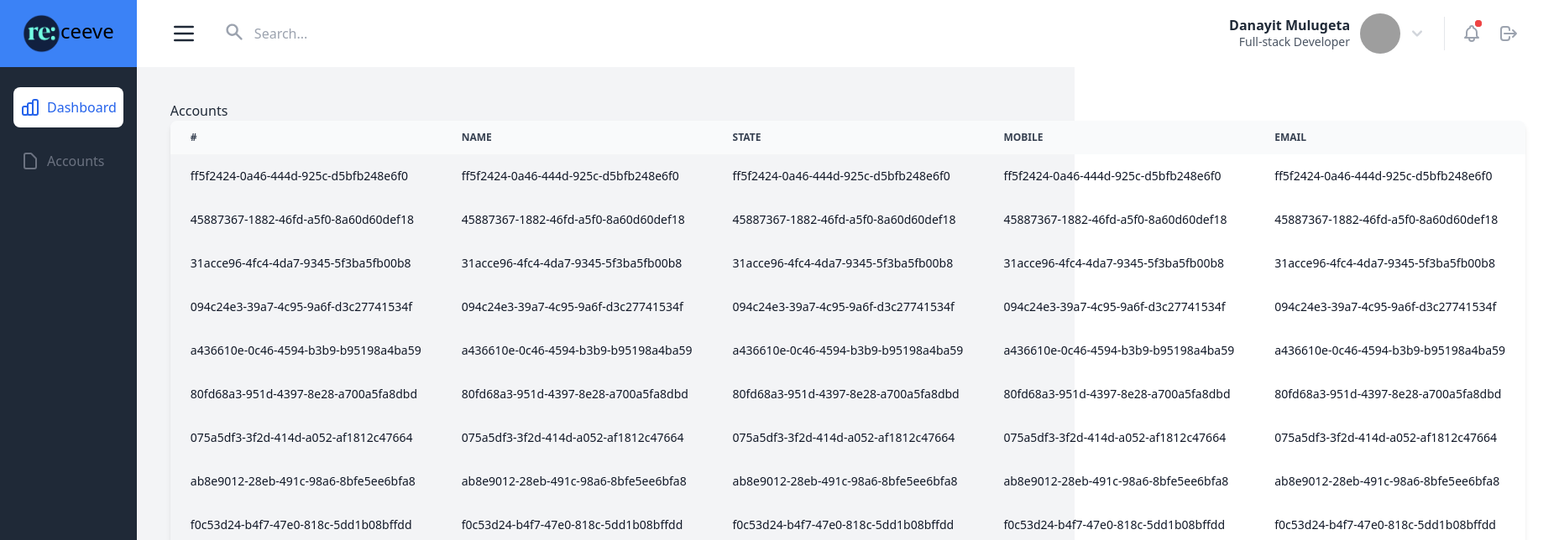
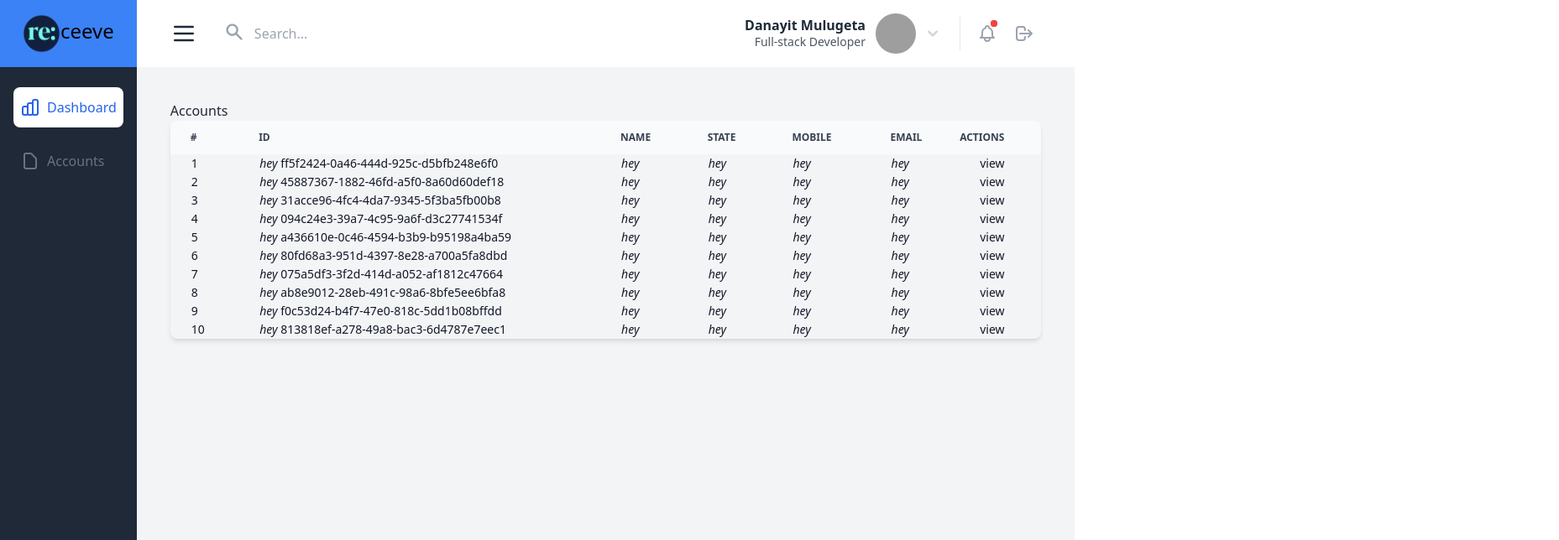
Before and after one commit to Dayni0603/receeve, a Vue app: page /accounts in a window 1280 px wide. Shown: the top 644 px of the page at 84% size, 1857 px wide, since content can reach past the window. Built offline with nearby package versions, Linux system fonts and the light colour scheme; data requests are answered from the project's data file; grey boxes are pictures that could not be loaded.

Commit message:
table component update

```diff
--- /dev/null
+++ b/src/components/Table-Component.vue
@@ -0,0 +1,64 @@
+<template>
+  <div>
+    <table class="w-full text-sm text-left text-gray-500 dark:text-gray-400">
+      <thead
+        class="text-xs text-gray-700 uppercase bg-gray-50 dark:bg-gray-700 dark:text-gray-400"
+      >
+        <th scope="col" class="py-3 px-6">#</th>
+        <th
+          scope="col"
+          class="py-3 px-6"
+          v-for="column in columns"
+          :key="column.id"
+        >
+          {{ column.text }}
+        </th>
+        <th v-if="actions !== undefined && actions.length != 0">Actions</th>
+      </thead>
+      <tbody>
+        <tr v-for="(item, i) in data" :key="item.id">
+          <td scope="row">
+            <span
+              class="py-4 px-6 font-medium text-gray-900 whitespace-nowrap dark:text-white"
+            >
+              {{ i + 1 }}</span
+            >
+          </td>
+          <td scope="row" v-for="column in columns" :key="column.id">
+            <span
+              class="py-4 px-6 font-medium text-gray-900 whitespace-nowrap dark:text-white"
+            >
+              <slot
+
+              ></slot>
+              {{ item[column.field] }}
+            </span>
+          </td>
+          <th v-if="actions !== undefined && actions.length != 0">
+            <span
+              v-for="(action, a) in actions"
+              :key="a"
+              class="py-4 px-6 font-medium text-gray-900 whitespace-nowrap dark:text-white"
+            >
+              <span @click="action.event">{{ action.name }}</span>
+            </span>
+          </th>
+        </tr>
+      </tbody>
+    </table>
+  </div>
+</template>
+
+<script lang="ts">
+import { Actions } from "@/interfaces/TableData";
+import { Component, Vue, Prop } from "vue-property-decorator";
+@Component
+export default class TableComponent extends Vue {
+  @Prop() data!: Array<any>;
+  @Prop() columns!: Array<any>;
+  @Prop() actions!: Array<Actions>;
+  mounted(): void {}
+}
+</script>
+
+<style scoped></style>
--- a/src/components/Table.vue
+++ /dev/null
@@ -1,40 +0,0 @@
-<template>
-  <div>
-    <table class="w-full text-sm text-left text-gray-500 dark:text-gray-400">
-      <thead
-        class="text-xs text-gray-700 uppercase bg-gray-50 dark:bg-gray-700 dark:text-gray-400"
-      >
-        <th scope="col" class="py-3 px-6" v-for="field in fields" :key="field">
-          {{ field }}
-        </th>
-      </thead>
-      <tbody>
-        <tr v-for="item in data" :key="item.id">
-          <th
-            scope="row"
-            class="py-4 px-6 font-medium text-gray-900 whitespace-nowrap dark:text-white"
-            v-for="field in fields"
-            :key="field"
-          >
-            {{ item.id }}
-          </th>
-        </tr>
-      </tbody>
-    </table>
-  </div>
-</template>
-
-<script lang="ts">
-import { Account } from "@/interfaces/account";
-// import { TableData } from "@/interfaces/TableData";
-import { Component, Vue, Prop } from "vue-property-decorator";
-@Component
-export default class Table extends Vue {
-  @Prop() msg!: string;
-  @Prop() data!: Array<Account>;
-  @Prop() fields!: [];
-  mounted(): void {}
-}
-</script>
-
-<style scoped></style>
--- a/src/pages/Accounts.vue
+++ b/src/pages/Accounts.vue
@@ -2,23 +2,36 @@
   <div>
     <h5>Accounts</h5>
     <div class="overflow-x-auto relative shadow-md sm:rounded-lg">
-      <Table :fields="fields" :data="accounts"></Table>
+      <TableComponent :columns="columns" :data="accounts" :actions="actions">
+        <template>
+          <i>hey</i>
+        </template>
+      </TableComponent>
     </div>
   </div>
 </template>
 <script lang="ts">
 import { Account } from "@/interfaces/account";
+import { Actions } from "@/interfaces/TableData";
 import { Component, Vue } from "vue-property-decorator";
-import Table from "../components/Table.vue";
-@Component({ components: { Table } })
+import TableComponent from "../components/Table-Component.vue";
+@Component({ components: { TableComponent } })
 export default class Accounts extends Vue {
-  isVisible: boolean = false;
   accounts: Array<Account> = [];
   links: string = "";
 
-  //An array of values for the data
-  accountData: Array<any> = [];
-  fields: Array<any> = ["#", "Name", "State", "Mobile", "Email"];
+  //An array of fields for the data
+  columns: Array<any> = [
+    { text: "ID", field: "id" },
+    { text: "Name", field: "name" },
+    { text: "State", field: "state" },
+    { text: "Mobile", field: "mobile" },
+    { text: "Email", field: "email" },
+  ];
+
+  //An array of actions for the table
+  actions: Array<Actions> = [{ name: "view", event: "" }];
+
   async mounted() {
     this.fetchAccounts();
   }
@@ -29,8 +42,7 @@ export default class Accounts extends Vue {
       const res = await this.axios.get(`accounts?_page=${page}`);
       this.links = res.headers.link;
       this.accounts = res.data as Array<Account>;
-
-      this.isVisible = true;
+      console.log(this.accounts);
     } catch (error) {
       console.log(error);
     }
```
Also changed, not shown: src/interfaces/TableData.ts (+8 -0 lines).
